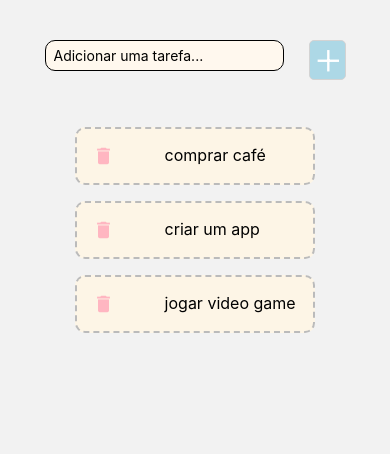
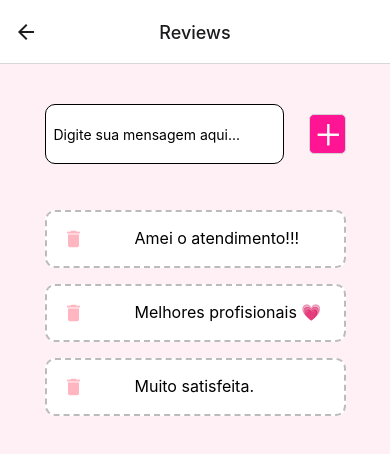
Before and after one commit to CatarinaGuima/Projeto-TechNail, a React Native app: screen /Reviews in a window 390 px wide. Shown: the top 454 px of the page. Built offline with nearby package versions, Linux system fonts and the light colour scheme.

Commit message:
conexão ao banco de dados

```diff
--- a/App.js
+++ b/App.js
@@ -29,7 +29,7 @@ function MyStacks() {
       <Stack.Navigator initialRouteName='Welcome' screenOptions={{ headerShown: false, headerTitleAlign: 'center' }} >
         <Stack.Screen name='Welcome' component={WelcomeScreen} />
         <Stack.Screen name='Menu' component={MyTabs} />
-        <Stack.Screen name='Reviews' component={ReviewsScreen} screenOptions={{ headerShown: true, headertitle: 'Reviews', headerTitleAlign: 'center'  }} />
+        <Stack.Screen name='Reviews' component={ReviewsScreen} options={{ headerShown: true, headerTitleAlign: 'center' }} />
       </Stack.Navigator>
     </NavigationContainer>
   )
--- a/src/Componentes/AdicionarItem.js
+++ b/src/Componentes/AdicionarItem.js
@@ -13,7 +13,7 @@ export function AdicionarItem({ funcao }) {
         <View style={styles.search}>
             <TextInput
                 style={styles.input}
-                placeholder='Adicionar uma tarefa...'
+                placeholder='Digite sua mensagem aqui...'
                 onChangeText={pegarMudanca}
                 autoCorrect={true}
             />
@@ -31,11 +31,11 @@ const styles = StyleSheet.create({
     search: {
         flexDirection: 'row',
         width: '100%',
-        justifyContent: 'space-between'
+        justifyContent: 'space-between',
     },
     input: {
-        marginBottom: 10,
-        backgroundColor: '#FFF8EE',
+        height: 60,
+        backgroundColor: '#FFF',
         paddingHorizontal: 8,
         paddingVertical: 6,
         borderWidth: 1,
@@ -44,7 +44,8 @@ const styles = StyleSheet.create({
         marginRight: 25
     },
     button: {
-        backgroundColor: 'lightblue',
+        marginTop: 10,
+        backgroundColor: '#FF1493',
         width: '12%',
         height: 40,
         borderWidth: 1,
--- a/src/Componentes/NovosItens.js
+++ b/src/Componentes/NovosItens.js
@@ -16,9 +16,9 @@ export function NovosItens({ props, funcao }) {
 
 const styles = StyleSheet.create({
     postagem: {
-        width: '80%',
-        alignSelf: 'center',
-        backgroundColor: '#FDF5E6',
+        width: '100%',
+        alignSelf: 'flex-start',
+        backgroundColor: '#FFF',
         padding: 16,
         marginTop: 16,
         borderColor: '#bbb',
--- a/src/Pages/reviews.js
+++ b/src/Pages/reviews.js
@@ -6,9 +6,9 @@ import { AdicionarItem } from '../Componentes/AdicionarItem';
 export function ReviewsScreen() {
 
     const [lista, setLista] = useState([
-        { texto: "comprar café", key: 1 },
-        { texto: "criar um app", key: 2 },
-        { texto: "jogar video game", key: 3 },
+        {key: 1, texto: "Amei o atendimento!!!" },
+        {key: 2, texto: "Melhores profisionais 💗" },
+        {key: 3, texto: "Muito satisfeita." },
 
     ]);
 
@@ -20,6 +20,7 @@ export function ReviewsScreen() {
             ];
         })
     }
+
 
     const apertarItem = (key) => {
         setLista(
@@ -51,6 +52,7 @@ const styles = StyleSheet.create({
         flex: 1,
         height: '100%',
         alignItems: 'center',
+        backgroundColor: '#FFF0F5'
     },
     conteudo: {
         padding: 40,
```
